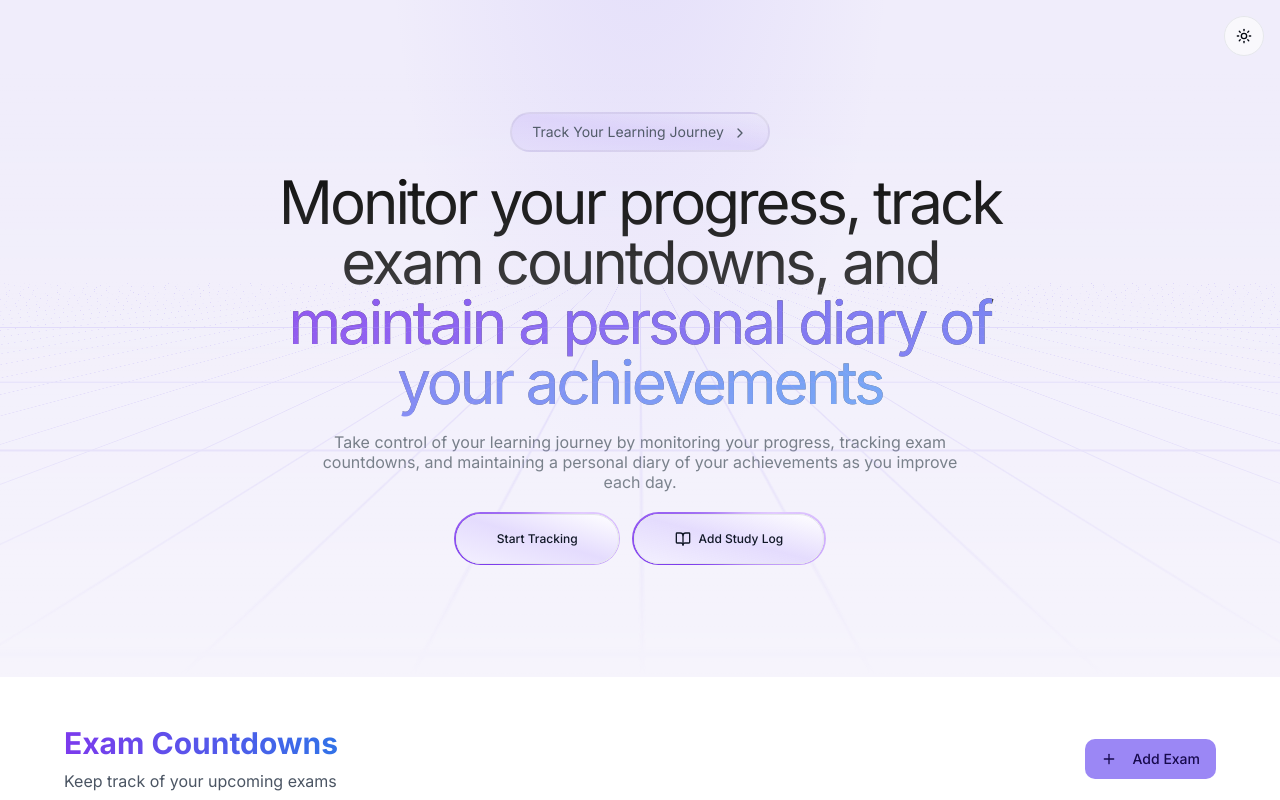
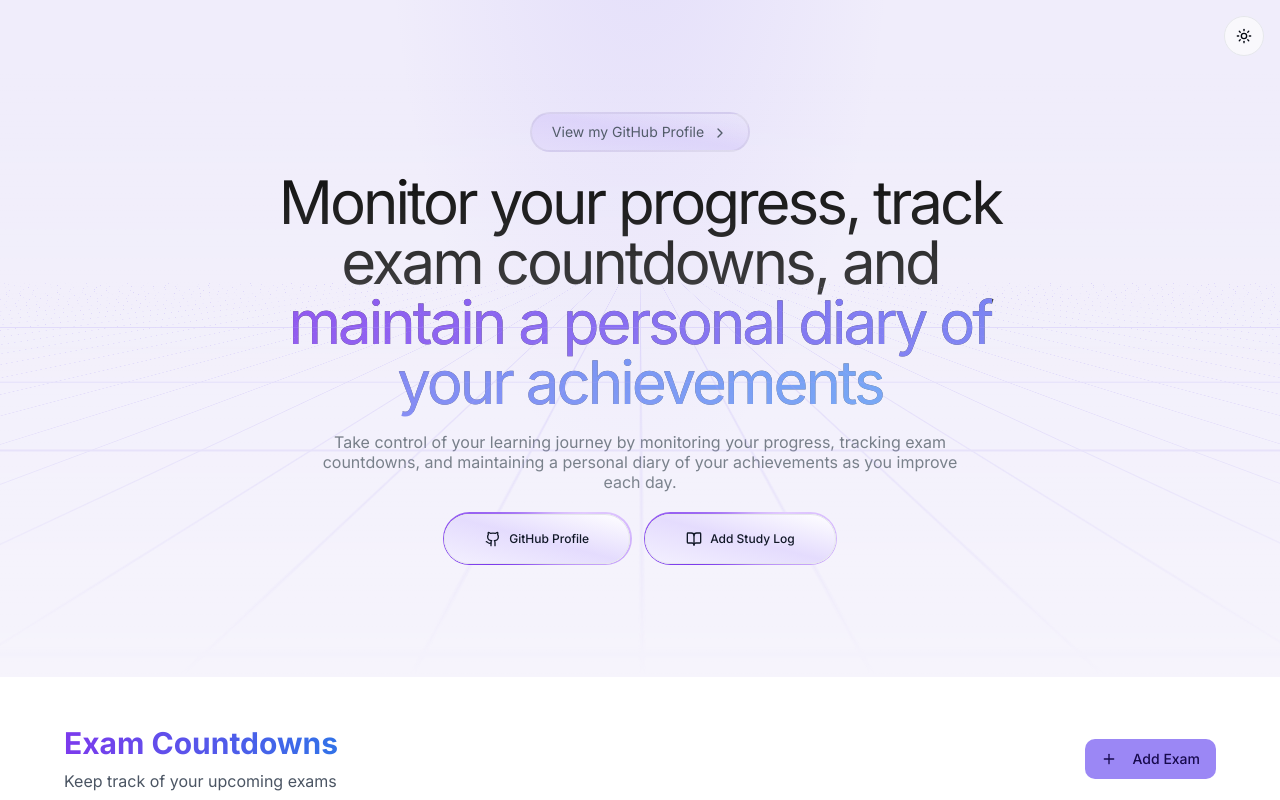
Before and after one commit to Afnan9565/mindful-progress-tracker-diary-15, a React (Vite) app: page / in a window 1280 px wide. Shown: the top 800 px of the page. Built offline with nearby package versions, Linux system fonts and the light colour scheme.

Commit message:
Update HeroSection CTA
Change the CTA button text and link to the user's GitHub profile.

```diff
--- a/src/components/HeroSection.tsx
+++ b/src/components/HeroSection.tsx
@@ -1,7 +1,7 @@
 
 import * as React from "react"
 import { cn } from "@/lib/utils"
-import { ChevronRight, BookOpen } from "lucide-react"
+import { ChevronRight, BookOpen, Github } from "lucide-react"
 
 interface HeroSectionProps extends React.HTMLAttributes<HTMLDivElement> {
   title?: string
@@ -58,14 +58,14 @@ const HeroSection = React.forwardRef<HTMLDivElement, HeroSectionProps>(
   (
     {
       className,
-      title = "Track Your Learning Journey",
+      title = "View my GitHub Profile",
       subtitle = {
         regular: "Monitor your progress, track exam countdowns, and ",
         gradient: "maintain a personal diary of your achievements",
       },
       description = "Take control of your learning journey by monitoring your progress, tracking exam countdowns, and maintaining a personal diary of your achievements as you improve each day.",
-      ctaText = "Start Tracking",
-      ctaHref = "#countdown",
+      ctaText = "GitHub Profile",
+      ctaHref = "https://github.com/Afnan9565",
       secondaryCTAText = "Add Study Log",
       secondaryCTAHref = "#progress",
       gridOptions,
@@ -107,9 +107,11 @@ const HeroSection = React.forwardRef<HTMLDivElement, HeroSectionProps>(
                   <div className="inline-flex h-full w-full cursor-pointer items-center justify-center rounded-full bg-white dark:bg-gray-950 text-xs font-medium backdrop-blur-3xl">
                     <a
                       href={ctaHref}
+                      target="_blank"
+                      rel="noopener noreferrer"
                       className="inline-flex rounded-full text-center group items-center w-full justify-center bg-gradient-to-tr from-lavender-300/20 via-lavender-400/30 to-transparent dark:from-lavender-300/5 dark:via-lavender-400/20 text-gray-900 dark:text-white border-input border-[1px] hover:bg-gradient-to-tr hover:from-lavender-300/30 hover:via-lavender-400/40 hover:to-transparent dark:hover:from-lavender-300/10 dark:hover:via-lavender-400/30 transition-all sm:w-auto py-4 px-10"
                     >
-                      {ctaText}
+                      <Github className="mr-2 h-4 w-4" /> {ctaText}
                     </a>
                   </div>
                 </span>
```
